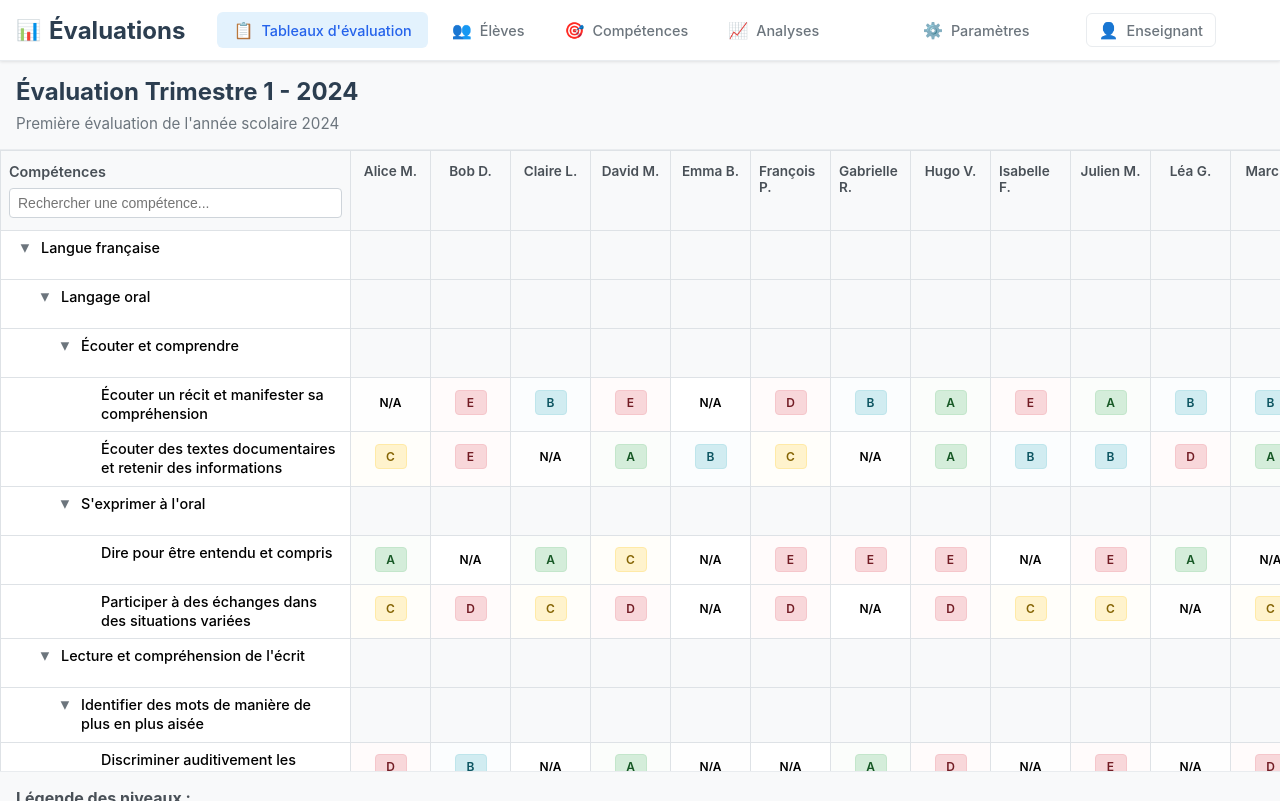
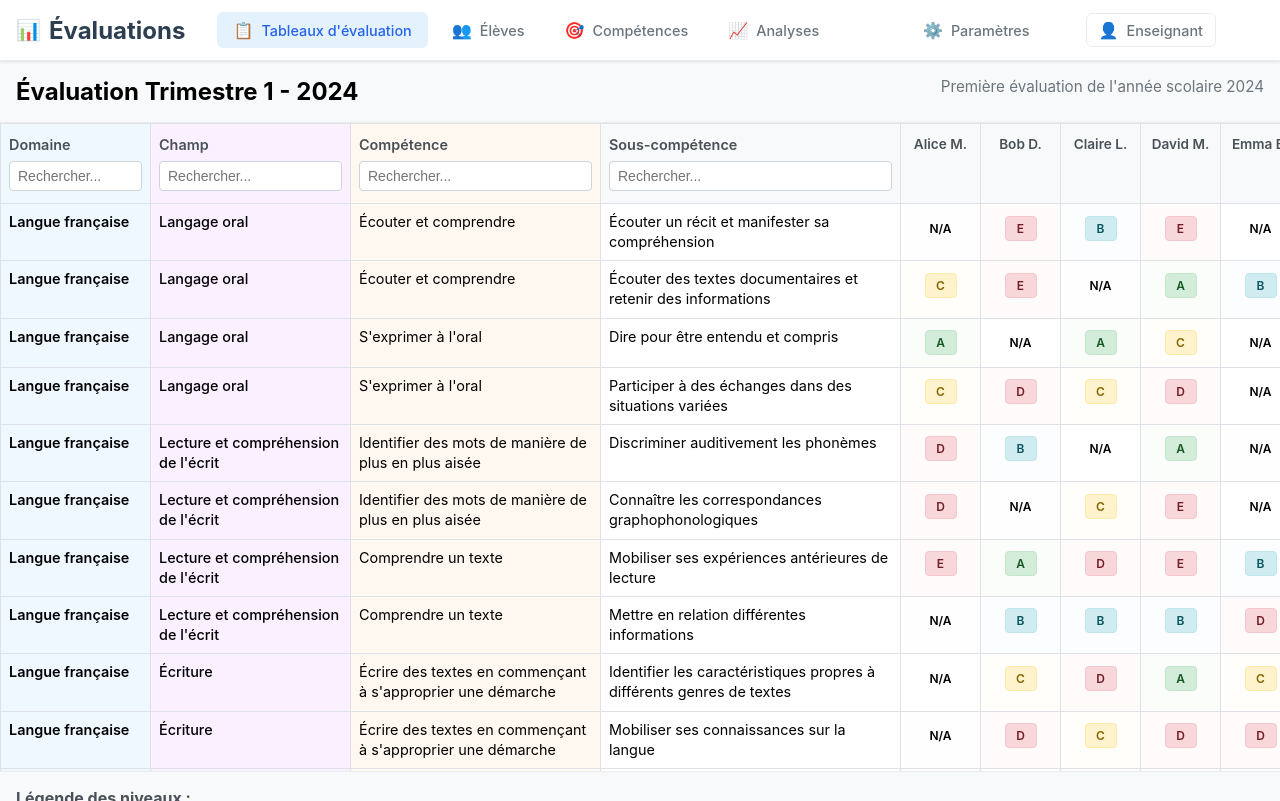
Before and after one commit to juliencorre/evaluations, a Vue app: page / in a window 1280 px wide. Built offline with nearby package versions, Linux system fonts and the light colour scheme.

Commit message:
tableau v2

```diff
--- a/src/components/EvaluationTable.vue
+++ b/src/components/EvaluationTable.vue
@@ -11,9 +11,78 @@
           <!-- Fixed header -->
           <thead>
             <tr>
-              <th class="competency-header sticky-left">
+              <th class="hierarchy-header sticky-left domain-col">
                 <div class="header-content">
-                  <span>Compétences</span>
+                  <span>Domaine</span>
+                  <button
+                    v-if="domainSearch"
+                    class="clear-search-btn"
+                    type="button"
+                    aria-label="Effacer la recherche domaine"
+                    @click="clearDomainSearch"
+                  >
+                    ×
+                  </button>
+                </div>
+                <div class="search-container">
+                  <input
+                    v-model="domainSearch"
+                    type="text"
+                    placeholder="Rechercher..."
+                    class="search-input"
+                    aria-label="Rechercher un domaine"
+                  >
+                </div>
+              </th>
+              <th class="hierarchy-header sticky-left field-col">
+                <div class="header-content">
+                  <span>Champ</span>
+                  <button
+                    v-if="fieldSearch"
+                    class="clear-search-btn"
+                    type="button"
+                    aria-label="Effacer la recherche champ"
+                    @click="clearFieldSearch"
+                  >
+                    ×
+                  </button>
+                </div>
+                <div class="search-container">
+                  <input
+                    v-model="fieldSearch"
+                    type="text"
+                    placeholder="Rechercher..."
+                    class="search-input"
+                    aria-label="Rechercher un champ"
+                  >
+                </div>
+              </th>
+              <th class="hierarchy-header sticky-left competency-col">
+                <div class="header-content">
+                  <span>Compétence</span>
+                  <button
+                    v-if="competencySearch"
+                    class="clear-search-btn"
+                    type="button"
+                    aria-label="Effacer la recherche compétence"
+                    @click="clearCompetencySearch"
+                  >
+                    ×
+                  </button>
+                </div>
+                <div class="search-container">
+                  <input
+                    v-model="competencySearch"
+                    type="text"
+                    placeholder="Rechercher..."
+                    class="search-input"
+                    aria-label="Rechercher une compétence"
+                  >
+                </div>
+              </th>
+              <th class="hierarchy-header sticky-left specific-competency-col">
+                <div class="header-content">
+                  <span>Sous-compétence</span>
                   <button
                     v-if="searchTerm"
                     class="clear-search-btn"
@@ -28,7 +97,7 @@
                   <input
                     v-model="searchTerm"
                     type="text"
-                    placeholder="Rechercher une compétence..."
+                    placeholder="Rechercher..."
                     class="search-input"
                     aria-label="Rechercher une compétence"
                   >
@@ -54,31 +123,28 @@
               :key="node.id"
               :class="[
                 'competency-row',
-                `level-${node.level}`,
-                `type-${node.type}`,
-                { 'has-children': node.children && node.children.length > 0 }
+                `type-${node.type}`
               ]"
             >
-              <!-- Competency cell (sticky left) -->
-              <td class="competency-cell sticky-left">
-                <div
-                  class="competency-content"
-                  :style="{ paddingLeft: `${node.level * 20 + 8}px` }"
-                >
-                  <button
-                    v-if="node.children && node.children.length > 0"
-                    class="expand-btn"
-                    type="button"
-                    :aria-label="node.isExpanded ? 'Réduire' : 'Développer'"
-                    @click="toggleExpansion(node.id)"
-                  >
-                    <span class="expand-icon" :class="{ expanded: node.isExpanded }">▶</span>
-                  </button>
-                  <span v-else class="expand-spacer"></span>
-
-                  <div class="competency-info">
-                    <div class="competency-name">{{ node.name }}</div>
-                  </div>
+              <!-- Hierarchy cells (sticky left) -->
+              <td class="hierarchy-cell sticky-left domain-cell">
+                <div class="cell-content">
+                  {{ node.hierarchyData?.domain || '' }}
+                </div>
+              </td>
+              <td class="hierarchy-cell sticky-left field-cell">
+                <div class="cell-content">
+                  {{ node.hierarchyData?.field || '' }}
+                </div>
+              </td>
+              <td class="hierarchy-cell sticky-left competency-cell">
+                <div class="cell-content">
+                  {{ node.hierarchyData?.competency || '' }}
+                </div>
+              </td>
+              <td class="hierarchy-cell sticky-left specific-competency-cell">
+                <div class="cell-content">
+                  {{ node.hierarchyData?.specificCompetency || node.name }}
                 </div>
               </td>
 
@@ -146,9 +212,7 @@ import type {
 import {
   buildCompetencyTree,
   flattenTree,
-  toggleNodeExpansion,
-  getCompetencyResult,
-  searchTree
+  getCompetencyResult
 } from '@/utils/competencyTree'
 
 interface Props {
@@ -160,17 +224,54 @@ interface Props {
 const props = defineProps<Props>()
 
 const searchTerm = ref('')
+const domainSearch = ref('')
+const fieldSearch = ref('')
+const competencySearch = ref('')
 const competencyTree = ref<TreeNode[]>([])
+
+// Column visibility
+const showDomain = ref(true)
+const showField = ref(true)
+const showCompetency = ref(true)
+const showSpecificCompetency = ref(true)
 
 // Initialize the tree
 competencyTree.value = buildCompetencyTree(props.framework)
 
-// Computed for filtered tree based on search
+// Computed for filtered tree based on multiple searches
 const filteredTree = computed(() => {
-  if (!searchTerm.value.trim()) {
-    return competencyTree.value
+  let filtered = competencyTree.value
+
+  // Filter by domain
+  if (domainSearch.value.trim()) {
+    filtered = filtered.filter(node =>
+      node.hierarchyData?.domain.toLowerCase().includes(domainSearch.value.toLowerCase())
+    )
   }
-  return searchTree(competencyTree.value, searchTerm.value)
+
+  // Filter by field
+  if (fieldSearch.value.trim()) {
+    filtered = filtered.filter(node =>
+      node.hierarchyData?.field.toLowerCase().includes(fieldSearch.value.toLowerCase())
+    )
+  }
+
+  // Filter by competency
+  if (competencySearch.value.trim()) {
+    filtered = filtered.filter(node =>
+      node.hierarchyData?.competency.toLowerCase().includes(competencySearch.value.toLowerCase())
+    )
+  }
+
+  // Filter by specific competency
+  if (searchTerm.value.trim()) {
+    filtered = filtered.filter(node =>
+      node.name.toLowerCase().includes(searchTerm.value.toLowerCase()) ||
+      (node.hierarchyData?.specificCompetency.toLowerCase().includes(searchTerm.value.toLowerCase()))
+    )
+  }
+
+  return filtered
 })
 
 // Computed for flattened visible nodes
@@ -179,12 +280,37 @@ const visibleNodes = computed(() => {
 })
 
 // Methods
-function toggleExpansion(nodeId: string) {
-  competencyTree.value = toggleNodeExpansion(competencyTree.value, nodeId)
+function clearSearch() {
+  searchTerm.value = ''
 }
 
-function clearSearch() {
-  searchTerm.value = ''
+function clearDomainSearch() {
+  domainSearch.value = ''
+}
+
+function clearFieldSearch() {
+  fieldSearch.value = ''
+}
+
+function clearCompetencySearch() {
+  competencySearch.value = ''
+}
+
+// Column visibility toggles
+function toggleDomain() {
+  showDomain.value = !showDomain.value
+}
+
+function toggleField() {
+  showField.value = !showField.value
+}
+
+function toggleCompetency() {
+  showCompetency.value = !showCompetency.value
+}
+
+function toggleSpecificCompetency() {
+  showSpecificCompetency.value = !showSpecificCompetency.value
 }
 
 function getStudentResult(competencyId: string, studentId: string): EvaluationResult | undefined {
@@ -251,9 +377,17 @@ watch(searchTerm, (newTerm) => {
   background: #f8f9fa;
   border-bottom: 1px solid #e9ecef;
   flex-shrink: 0;
+  display: flex;
+  justify-content: space-between;
+  align-items: flex-start;
+  gap: 2rem;
 }
 
-.table-header h2 {
+.header-main {
+  flex: 1;
+}
+
+.header-main h2 {
   margin: 0 0 0.5rem 0;
   color: #2c3e50;
   font-size: 1.5rem;
@@ -263,6 +397,35 @@ watch(searchTerm, (newTerm) => {
   margin: 0;
   color: #6c757d;
   font-size: 0.95rem;
+}
+
+.column-controls {
+  display: flex;
+  align-items: center;
+  gap: 0.5rem;
+  flex-wrap: wrap;
+}
+
+.controls-label {
+  font-size: 0.9rem;
+  color: #6c757d;
+  font-weight: 500;
+}
+
+.restore-column-btn {
+  background: #e3f2fd;
+  color: #1976d2;
+  border: 1px solid #bbdefb;
+  padding: 0.25rem 0.5rem;
+  border-radius: 0.25rem;
+  font-size: 0.8rem;
+  cursor: pointer;
+  transition: all 0.2s ease;
+}
+
+.restore-column-btn:hover {
+  background: #bbdefb;
+  color: #0d47a1;
 }
 
 .table-wrapper {
@@ -287,7 +450,7 @@ watch(searchTerm, (newTerm) => {
 .evaluation-table thead {
   position: sticky;
   top: 0;
-  z-index: 10;
+  z-index: 20;
   background: #fff;
 }
 
@@ -301,17 +464,73 @@ watch(searchTerm, (newTerm) => {
   vertical-align: top;
 }
 
-.competency-header {
-  min-width: 350px;
-  max-width: 350px;
-  width: 350px;
+.hierarchy-header {
+  background: #f8f9fa;
+  border: 1px solid #dee2e6;
+  padding: 0.75rem 0.5rem;
+  text-align: left;
+  font-weight: 600;
+  color: #495057;
+  vertical-align: top;
 }
 
-.competency-header .header-content {
+.domain-col {
+  min-width: 150px;
+  max-width: 150px;
+  width: 150px;
+  background: #f0f8ff !important;
+  background-color: #f0f8ff !important;
+}
+
+.field-col {
+  min-width: 200px;
+  max-width: 200px;
+  width: 200px;
+  background: #faf0ff !important;
+  background-color: #faf0ff !important;
+}
+
+.competency-col {
+  min-width: 250px;
+  max-width: 250px;
+  width: 250px;
+  background: #fff8f0 !important;
+  background-color: #fff8f0 !important;
+}
+
+.specific-competency-col {
+  min-width: 300px;
+  max-width: 300px;
+  width: 300px;
+}
+
+.hierarchy-header .header-content {
   display: flex;
   justify-content: space-between;
   align-items: center;
   margin-bottom: 0.5rem;
+}
+
+.header-buttons {
+  display: flex;
+  align-items: center;
+  gap: 0.25rem;
+}
+
+.visibility-btn {
+  background: none;
+  border: none;
+  cursor: pointer;
+  padding: 0.25rem;
+  font-size: 0.8rem;
+  border-radius: 0.25rem;
+  transition: all 0.2s ease;
+  opacity: 0.7;
+}
+
+.visibility-btn:hover {
+  background: rgba(0, 0, 0, 0.1);
+  opacity: 1;
 }
 
 .clear-search-btn {
@@ -372,10 +591,42 @@ watch(searchTerm, (newTerm) => {
 /* Sticky positioning */
 .sticky-left {
   position: sticky;
+  z-index: 10;
+  background: #fff;
+}
+
+.domain-col,
+.domain-cell {
   left: 0;
-  z-index: 5;
-  background: #fff;
+  border-right: 1px solid #dee2e6;
+  z-index: 14;
+  opacity: 1;
+  backdrop-filter: none;
+}
+
+.field-col,
+.field-cell {
+  left: 150px;
+  border-right: 1px solid #dee2e6;
+  z-index: 13;
+  opacity: 1;
+  backdrop-filter: none;
+}
+
+.competency-col,
+.competency-cell {
+  left: 350px;
+  border-right: 1px solid #dee2e6;
+  z-index: 12;
+  opacity: 1;
+  backdrop-filter: none;
+}
+
+.specific-competency-col,
+.specific-competency-cell {
+  left: 600px;
   border-right: 2px solid #dee2e6;
+  z-index: 11;
 }
 
 /* Row styles */
@@ -385,20 +636,6 @@ watch(searchTerm, (newTerm) => {
 
 .competency-row:hover {
   background-color: #f8f9fa;
-}
-
-.competency-row.type-domain {
-  background-color: #e3f2fd;
-  font-weight: 600;
-}
-
-.competency-row.type-field {
-  background-color: #f3e5f5;
-  font-weight: 500;
-}
-
-.competency-row.type-competency {
-  background-color: #fff3e0;
 }
 
 .competency-row.type-specificCompetency {
@@ -412,56 +649,51 @@ watch(searchTerm, (newTerm) => {
   vertical-align: top;
 }
 
-.competency-cell {
-  min-width: 350px;
-  max-width: 350px;
-  width: 350px;
+.hierarchy-cell {
+  padding: 0.5rem 0.75rem;
+  font-size: 0.9rem;
+  line-height: 1.4;
+  position: sticky;
+  background: #fff;
 }
 
-.competency-content {
-  display: flex;
-  align-items: flex-start;
-  gap: 0.5rem;
+.domain-cell {
+  min-width: 150px;
+  max-width: 150px;
+  width: 150px;
+  font-weight: 600;
+  background: #f0f8ff !important;
+  background-color: #f0f8ff !important;
 }
 
-.expand-btn {
-  background: none;
-  border: none;
-  cursor: pointer;
-  padding: 0;
-  width: 16px;
-  height: 16px;
-  display: flex;
-  align-items: center;
-  justify-content: center;
-  flex-shrink: 0;
-  margin-top: 0.1rem;
+.field-cell {
+  min-width: 200px;
+  max-width: 200px;
+  width: 200px;
+  font-weight: 500;
+  background: #faf0ff !important;
+  background-color: #faf0ff !important;
 }
 
-.expand-icon {
-  display: block;
-  font-size: 0.7rem;
-  transition: transform 0.2s ease;
-  color: #6c757d;
+.competency-cell {
+  min-width: 250px;
+  max-width: 250px;
+  width: 250px;
+  background: #fff8f0 !important;
+  background-color: #fff8f0 !important;
 }
 
-.expand-icon.expanded {
-  transform: rotate(90deg);
+.specific-competency-cell {
+  min-width: 300px;
+  max-width: 300px;
+  width: 300px;
+  background: #ffffff;
+  background-color: #ffffff;
 }
 
-.expand-spacer {
-  width: 16px;
-  flex-shrink: 0;
-}
-
-.competency-info {
-  flex: 1;
-  min-width: 0;
-}
-
-.competency-name {
-  font-weight: 500;
-  line-height: 1.3;
+.cell-content {
+  word-wrap: break-word;
+  overflow-wrap: break-word;
 }
 
 .result-cell {
@@ -470,6 +702,8 @@ watch(searchTerm, (newTerm) => {
   max-width: 100px;
   width: 90px;
   padding: 0.25rem;
+  position: relative;
+  z-index: 1;
 }
 
 .result-content {
@@ -589,16 +823,31 @@ watch(searchTerm, (newTerm) => {
     height: 100vh;
   }
 
-  .competency-header {
-    min-width: 280px;
-    max-width: 280px;
-    width: 280px;
+  .domain-col, .domain-cell {
+    min-width: 120px;
+    max-width: 120px;
+    width: 120px;
   }
 
-  .competency-cell {
-    min-width: 280px;
-    max-width: 280px;
-    width: 280px;
+  .field-col, .field-cell {
+    min-width: 160px;
+    max-width: 160px;
+    width: 160px;
+    left: 120px;
+  }
+
+  .competency-col, .competency-cell {
+    min-width: 200px;
+    max-width: 200px;
+    width: 200px;
+    left: 280px;
+  }
+
+  .specific-competency-col, .specific-competency-cell {
+    min-width: 240px;
+    max-width: 240px;
+    width: 240px;
+    left: 480px;
   }
 
   .student-header {
@@ -613,10 +862,18 @@ watch(searchTerm, (newTerm) => {
     width: 75px;
   }
 
-
   .legend-items {
     flex-direction: column;
     gap: 0.5rem;
+  }
+
+  .table-header {
+    flex-direction: column;
+    gap: 1rem;
+  }
+
+  .column-controls {
+    justify-content: flex-start;
   }
 }
 
--- a/src/types/evaluation.ts
+++ b/src/types/evaluation.ts
@@ -69,4 +69,10 @@ export interface TreeNode {
   isExpanded?: boolean
   children?: TreeNode[]
   originalItem: Domain | Field | Competency | SpecificCompetency
+  hierarchyData?: {
+    domain: string
+    field: string
+    competency: string
+    specificCompetency: string
+  }
 }
--- a/src/utils/competencyTree.ts
+++ b/src/utils/competencyTree.ts
@@ -8,60 +8,28 @@ export function buildCompetencyTree(framework: CompetencyFramework): TreeNode[]
   const tree: TreeNode[] = []
 
   framework.domains.forEach(domain => {
-    const domainNode: TreeNode = {
-      id: domain.id,
-      name: domain.name,
-      type: 'domain',
-      level: 0,
-      isExpanded: true,
-      children: [],
-      originalItem: domain
-    }
-
     domain.fields.forEach(field => {
-      const fieldNode: TreeNode = {
-        id: field.id,
-        name: field.name,
-        type: 'field',
-        level: 1,
-        parentId: domain.id,
-        isExpanded: true,
-        children: [],
-        originalItem: field
-      }
-
       field.competencies.forEach(competency => {
-        const competencyNode: TreeNode = {
-          id: competency.id,
-          name: competency.name,
-          type: 'competency',
-          level: 2,
-          parentId: field.id,
-          isExpanded: true,
-          children: [],
-          originalItem: competency
-        }
-
         competency.specificCompetencies.forEach(specificCompetency => {
+          // Create specific competency nodes with separate hierarchy data
           const specificNode: TreeNode = {
             id: specificCompetency.id,
             name: specificCompetency.name,
             type: 'specificCompetency',
-            level: 3,
-            parentId: competency.id,
-            originalItem: specificCompetency
+            level: 0,
+            originalItem: specificCompetency,
+            hierarchyData: {
+              domain: domain.name,
+              field: field.name,
+              competency: competency.name,
+              specificCompetency: specificCompetency.name
+            }
           }
 
-          competencyNode.children!.push(specificNode)
+          tree.push(specificNode)
         })
-
-        fieldNode.children!.push(competencyNode)
       })
-
-      domainNode.children!.push(fieldNode)
     })
-
-    tree.push(domainNode)
   })
 
   return tree
```
